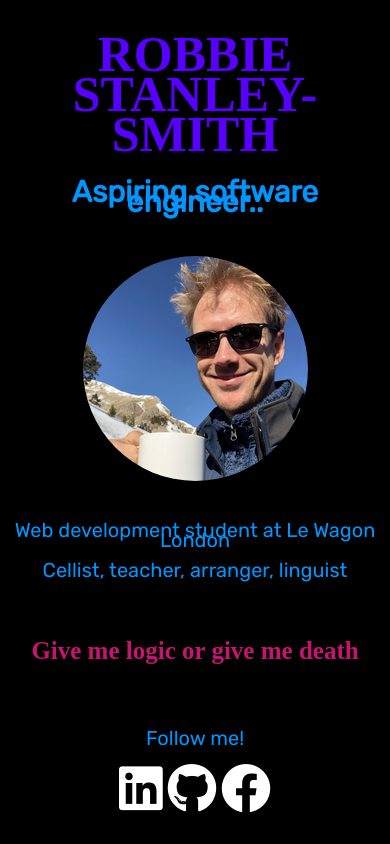
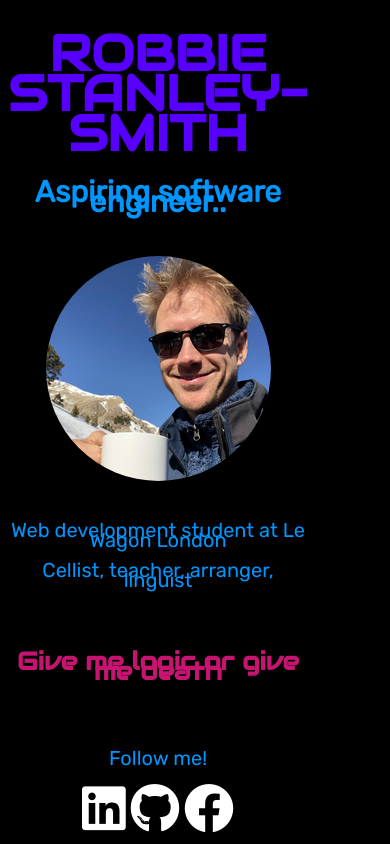
Before and after one commit to robbiestanleysmith/profile, a plain HTML site: page index.html in a window 390 px wide. Drawn offline with Linux system fonts and the light colour scheme; a web font is replaced by a local one.

Commit message:
fonts done

```diff
--- a/index.html
+++ b/index.html
@@ -4,14 +4,17 @@
     <title>Robbie Stanley-Smith</title>
     <meta name="Profile" content="Aspiring software engineer.">
     <meta charset="utf-8">
+    <meta name="viewport" content="width=device-width, initial-scale=1">
     <link rel="stylesheet" href="https://use.fontawesome.com/releases/v6.1.2/css/all.css">
     <link rel="stylesheet" type="text/css" href="style.css">
     <link rel="preconnect" href="https://fonts.googleapis.com">
     <link rel="preconnect" href="https://fonts.gstatic.com" crossorigin>
     <link href="https://fonts.googleapis.com/css2?family=Rubik&display=swap" rel="stylesheet">
+    <link href="https://fonts.googleapis.com/css2?family=Audiowide&display=swap" rel="stylesheet">
   </head>
 
   <body>
+    <div class="container">
       <h1>ROBBIE STANLEY-SMITH</h1>
       <h2>Aspiring software engineer..</h2>
         <div class="filler"></div>
@@ -35,6 +38,6 @@
       <a class="button" href="https://www.facebook.com/robbie.stanleysmith" target="_blank">
         <i class="fa-brands fa-facebook"></i>
       </a>
-
+    </div>
   </body>
 </html>
--- a/style.css
+++ b/style.css
@@ -18,6 +18,27 @@
       url('fonts/Eternal-8Md1g.svg#eternal') format('svg');
 }
 
+@media (max-width: 960px) {
+  /* For a screen < 960px, this CSS will be read */
+  .container {
+    width: 700px;
+  }
+}
+
+@media (max-width: 720px) {
+  /* For a screen < 720px, this CSS will be read */
+  .container {
+    width: 500px;
+  }
+}
+
+@media (max-width: 540px) {
+  /* For a screen < 540px, this CSS will be read */
+  .container {
+    width: 300px;
+  }
+}
+
 body {
   background-color: black;
   font-family: Rubik;
@@ -30,14 +51,14 @@ body {
 
 h1 {
   color: #5800FF;
-  font-family: 'valorax';
+  font-family: "Audiowide";
   font-size: 50px;
   line-height: 40px;
 }
 
 h4 {
   color:#c81471;
-  font-family: 'eternal';
+  font-family: "Audiowide";
   font-size: 25px;
 }
 
```
Lines whose indentation alone changed are shown as unchanged.
